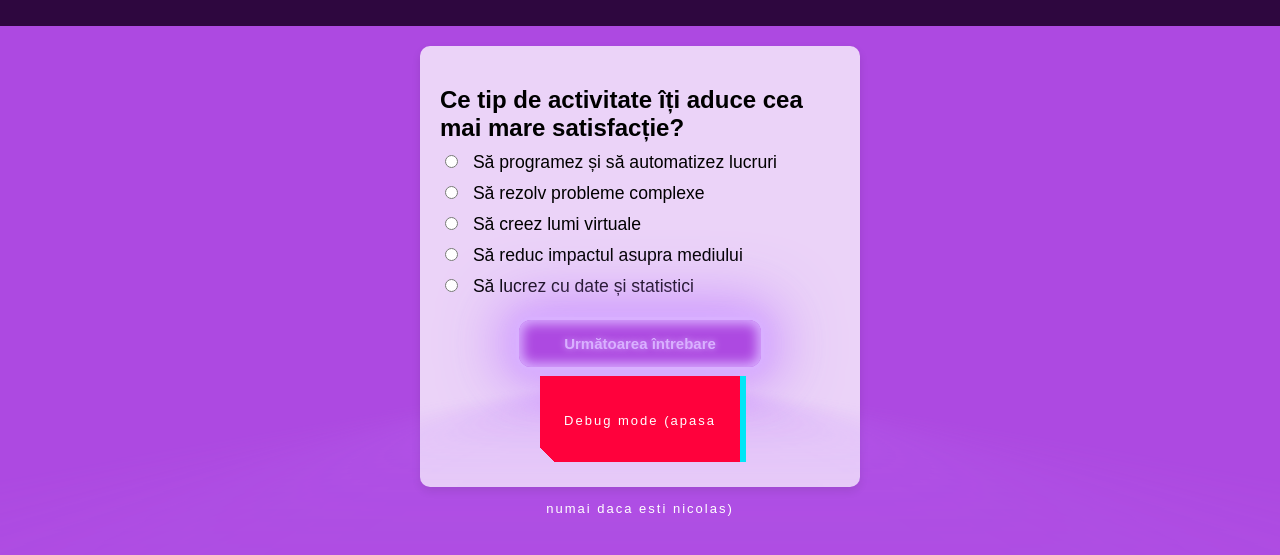
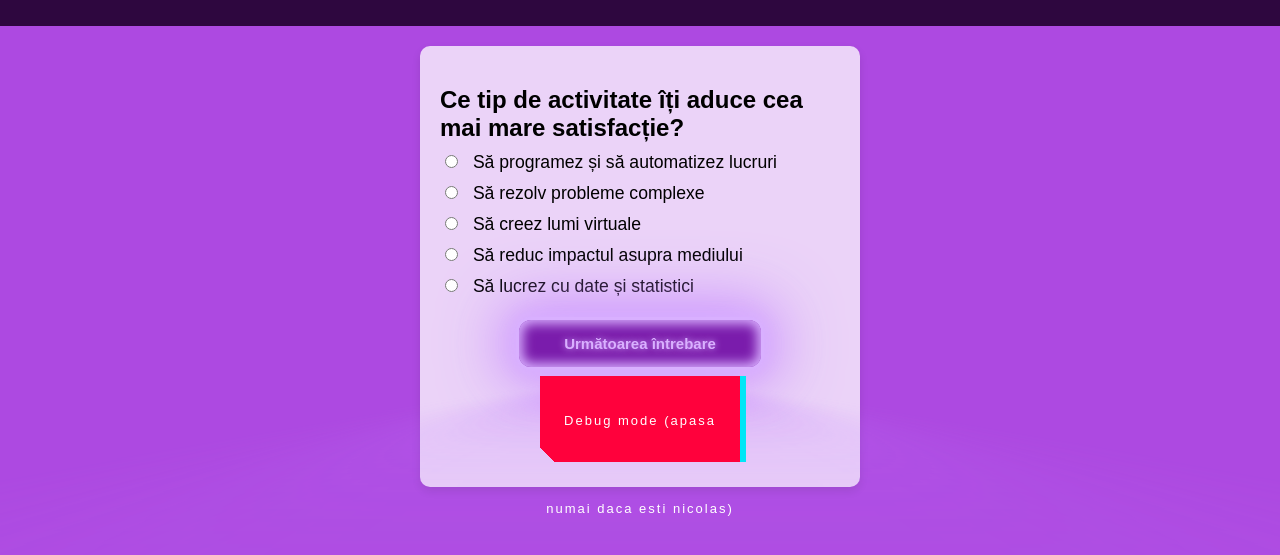
Before and after one commit to Fork0n/future-job, a plain HTML site: page index.html in a window 1280 px wide. Shown: the part 115-670 px from the top of the page. Drawn offline with Linux system fonts and the light colour scheme.

Commit message:
"Hex" css minor changes

```diff
--- a/style.css
+++ b/style.css
@@ -28,6 +28,13 @@ header {
     gap: 1px;
 }
 
+.next-container {
+    width: 100%;
+    display: flex;
+    flex-direction: column;
+    justify-content: center;
+    align-items: center;
+}
 
 #missed-attempts-display {
     font-size: 1.2rem;
@@ -71,7 +78,7 @@ h2 {
     --glow-color: rgb(217, 176, 255);
     --glow-spread-color: rgba(191, 123, 255, 0.781);
     --enhanced-glow-color: rgb(231, 206, 255);
-    --btn-color: rgb(173, 73, 225);
+    --btn-color: #7A1CAC;
     border: .25em solid var(--glow-color);
     padding: 1em 3em;
     color: var(--glow-color);
```
